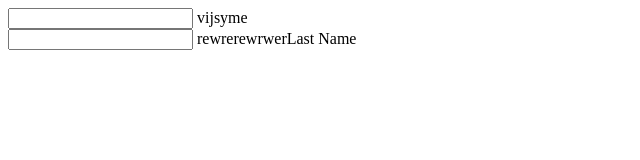
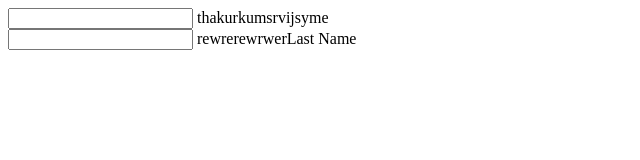
Before and after one commit to Vijay67354/siteweb, a plain HTML site: page index.html in a window 1280 px wide. Shown: the whole page, without its empty margins (0-640 px from the left). Drawn offline with Linux system fonts and the light colour scheme.

Commit message:
first commit

```diff
--- a/index.html
+++ b/index.html
@@ -13,7 +13,7 @@
 <body>
     <div class="inputBox">
         <input type="text" required="required">
-        <span>vijsyme</span>
+        <span>thakurkumsrvijsyme</span>
 
     </div>
     <div class="inputBox">
```
